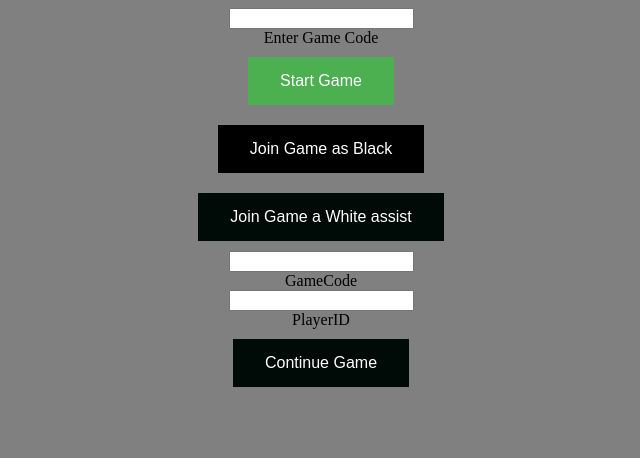
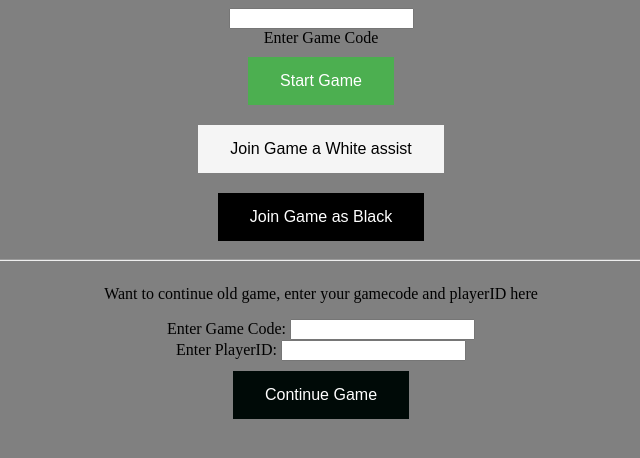
Before and after one commit to hackertron/Chess-machine, a website built with Parcel: page frontend/index.html in a window 1280 px wide. Shown: the whole page, without its empty margins (319-959 px from the left). Built offline with nearby package versions, Linux system fonts and the light colour scheme.

Commit message:
libs added locally and index update

```diff
--- a/frontend/index.html
+++ b/frontend/index.html
@@ -10,12 +10,22 @@
     <div id = "container">
         <input type = "text" id = "gameCode">Enter Game Code</input>
         <button id = "start" class="button">Start Game</button>
+        <button id = "joinWhiteAssist" class="button" style="background-color: whitesmoke; color: #000;">Join Game a White assist</button>
         <button id = "joinBlack" class="button">Join Game as Black</button>
-        <button id = "joinWhiteAssist" class="button">Join Game a White assist</button>
+
     </div>
+    <hr>
+
     <div id = "container">
-        <input type="text" id="continueGameCode">GameCode</input>
-        <input type="text" id="playerID">PlayerID</input>
+        <p>Want to continue old game, enter your gamecode and playerID here </p>
+        <span>
+            <label>Enter Game Code: </label>
+            <input type="text" id="continueGameCode"></input>
+        </span>
+        <span>
+            <label>Enter PlayerID: </label>
+            <input type="text" id="playerID"></input>
+        </span>
         <button id = "continueGame" class="button">Continue Game</button>
     </div>
 </body>
--- a/frontend/white.html
+++ b/frontend/white.html
@@ -4,7 +4,7 @@
 <head>
     <meta charset="UTF-8">
     <meta name="viewport" content="width=device-width, initial-scale=1.0">
-    <link rel="stylesheet" href="https://unpkg.com/@chrisoakman/chessboardjs@1.0.0/dist/chessboard-1.0.0.min.css" integrity="sha384-q94+BZtLrkL1/ohfjR8c6L+A6qzNH9R2hBLwyoAfu3i/WCvQjzL2RQJ3uNHDISdU" crossorigin="anonymous">
+    <link rel="stylesheet" href="chessboard.css">
     <link rel="stylesheet" href="index.css">
     <title>Simple Chess App</title>
 </head>
@@ -41,9 +41,9 @@
       </div>
     </div>
 
-    <script src="https://chessboardjs.com/js/chess-0.10.2.min.js"></script>
-    <script src="https://cdn.jsdelivr.net/npm/jquery@3.7.1/dist/jquery.min.js"></script>
-    <script src="https://unpkg.com/@chrisoakman/chessboardjs@1.0.0/dist/chessboard-1.0.0.min.js" integrity="sha384-8Vi8VHwn3vjQ9eUHUxex3JSN/NFqUg3QbPyX8kWyb93+8AC/pPWTzj+nHtbC5bxD" crossorigin="anonymous"></script>
+    <script src="libs/chessboard-chess.js"></script>
+    <script src="libs/jquery.min.js"></script>
+    <script src="libs/chessboard.js"></script>
     <script type="module" src="gamelogic.js"></script>
     <script type="module" src="white.js"></script>
 </body>
```
